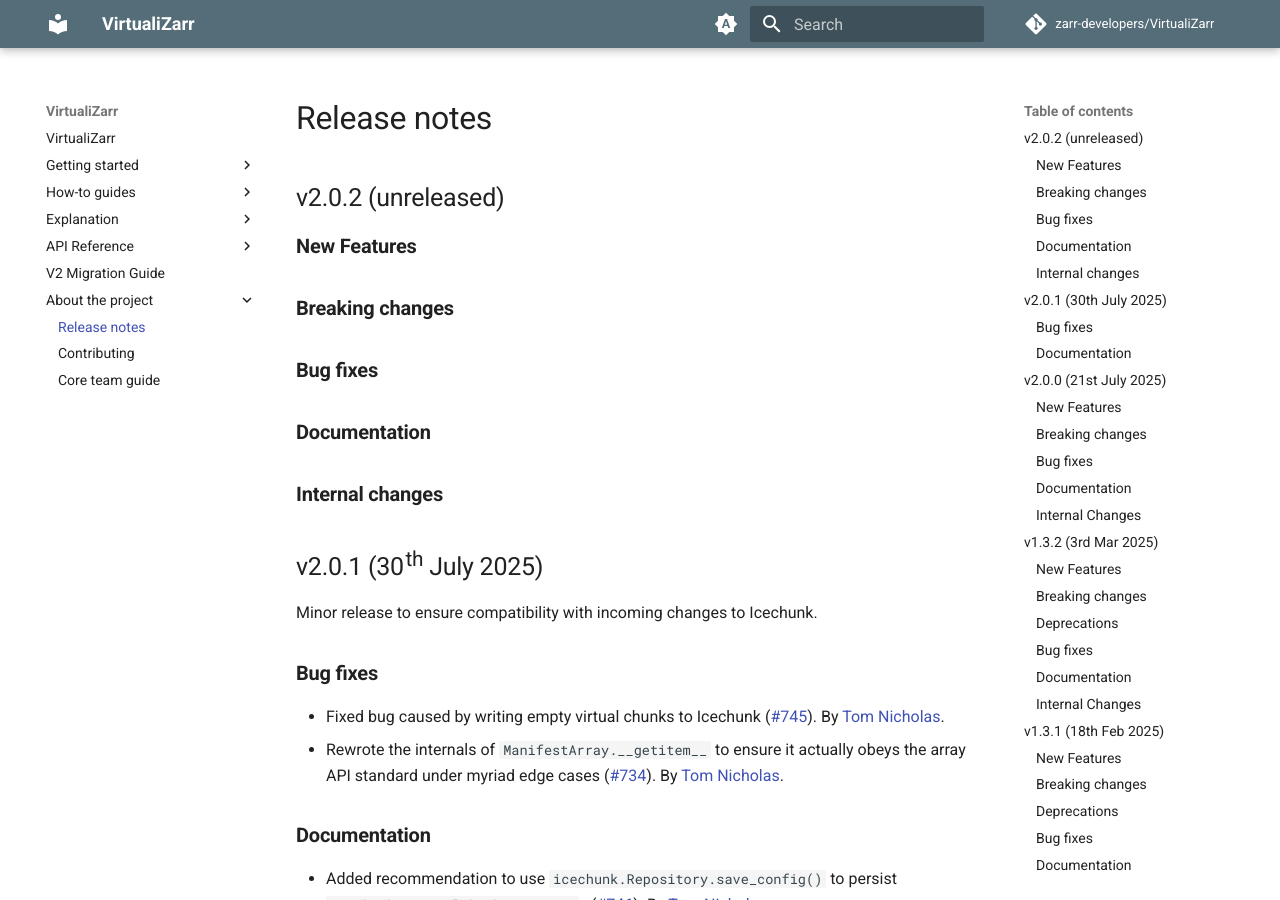
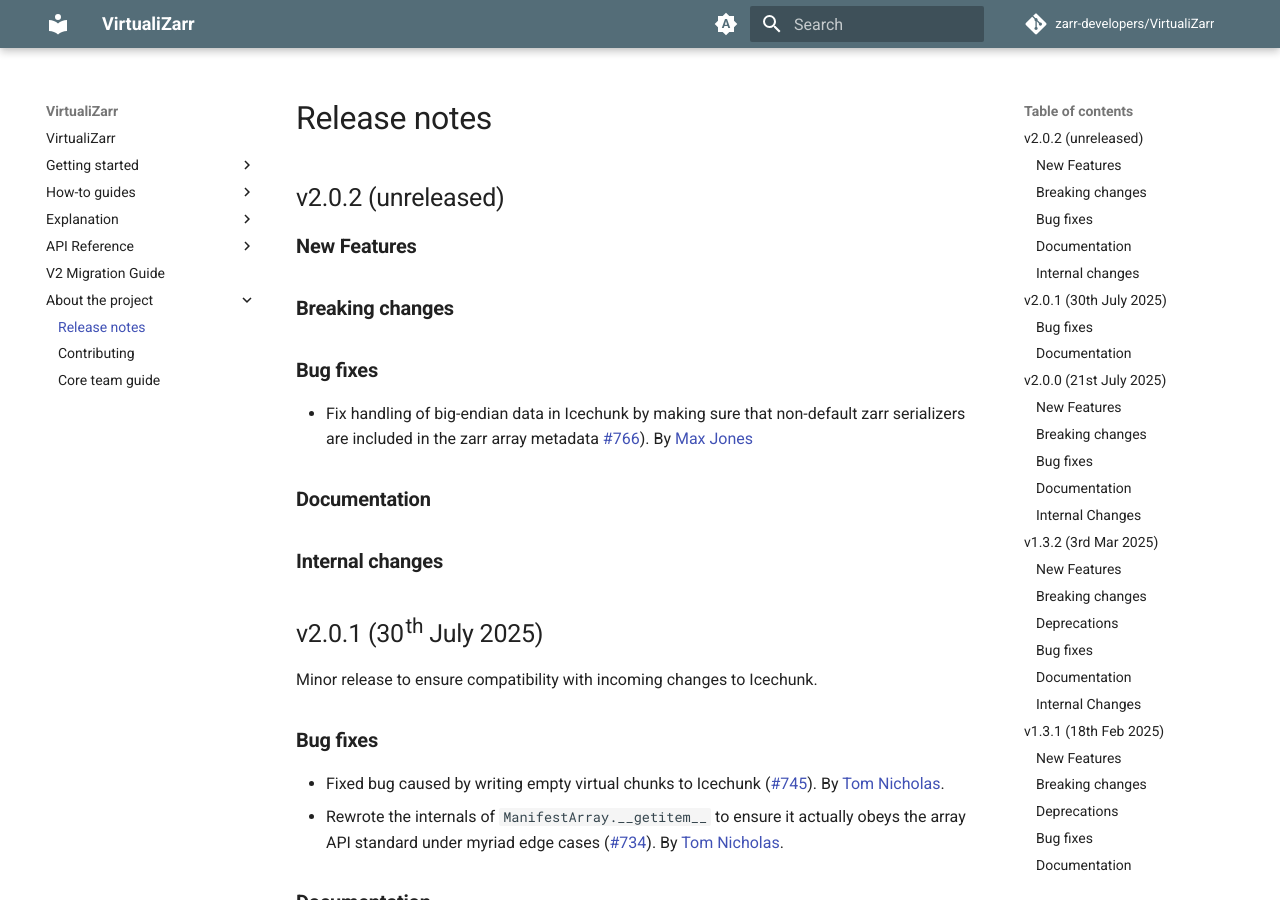
Before and after one commit to zarr-developers/VirtualiZarr, an MkDocs documentation site: the page built from docs/releases.md, in a window 1280 px wide and 900 px high. Built offline with MkDocs 1.6.1 and Material for MkDocs 9.7.7, drawn with Linux system fonts in a browser that asks for light colours; comment, search, counter and statistics services are not loaded; the version menu is left out.

Commit message:
release note

```diff
--- a/docs/releases.md
+++ b/docs/releases.md
@@ -7,6 +7,8 @@
 ### Breaking changes
 
 ### Bug fixes
+
+- Fix handling of big-endian data in Icechunk by making sure that non-default zarr serializers are included in the zarr array metadata [#766](https://github.com/zarr-developers/VirtualiZarr/issues/766)). By [Max Jones](https://github.com/maxrjones)
 
 ### Documentation
 
```
